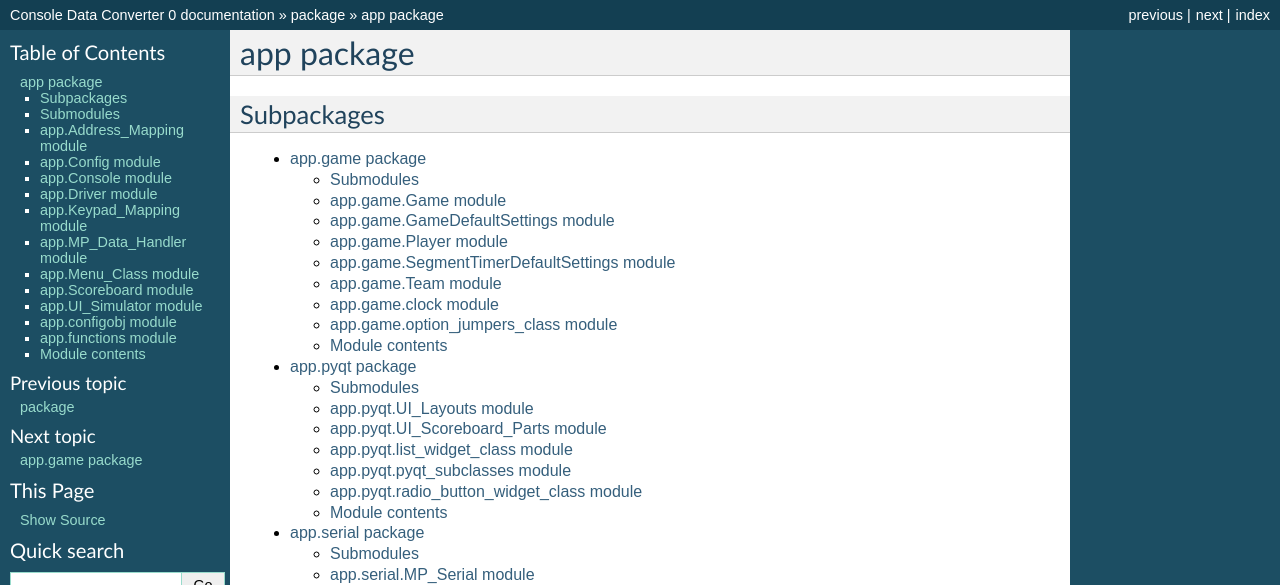
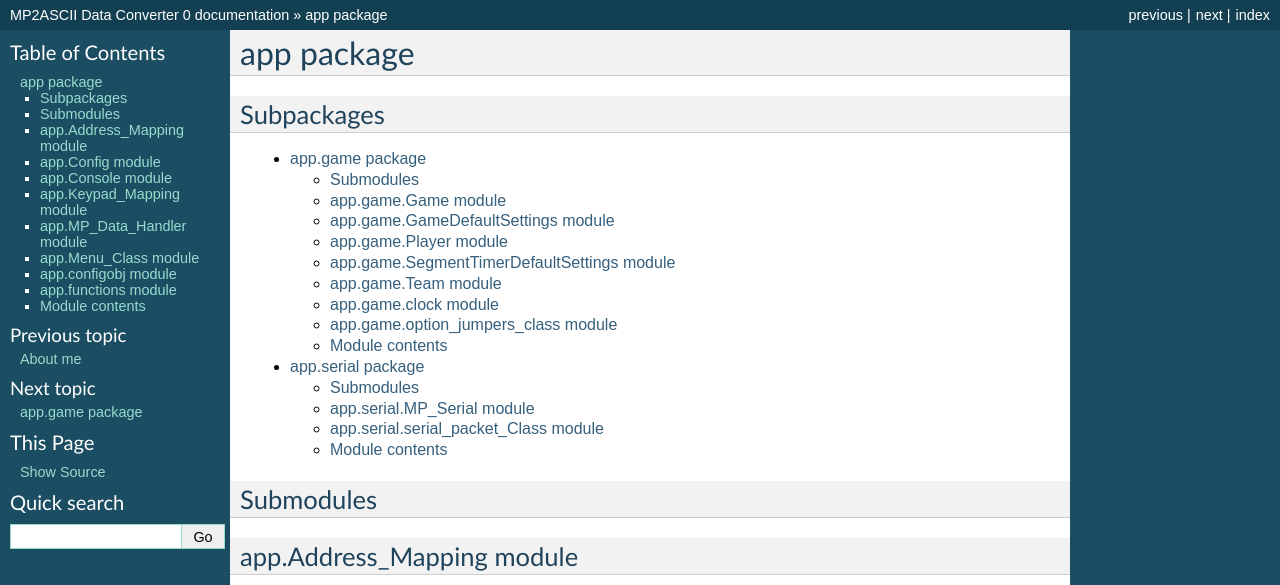
Before and after one commit to electromantis79/WHHC-KD, a Sphinx documentation site: the page built from docs/source/app.rst, in a window 1280 px wide and 1400 px high. Shown: the top 585 px of the window. Built offline with Sphinx 7.4.7, drawn with Linux system fonts in a browser that asks for light colours; some of the changed text lies outside the part shown; grey boxes are pictures that could not be loaded.

Commit message:
cleaned sphinx

```diff
--- a/docs/source/Bone.app.pyqt.rst
+++ /dev/null
@@ -1,54 +0,0 @@
-app.pyqt package
-=====================
-
-Submodules
-----------
-
-app.pyqt.UI_Layouts module
--------------------------------
-
-.. automodule:: app.pyqt.UI_Layouts
-    :members:
-    :undoc-members:
-    :show-inheritance:
-
-app.pyqt.UI_Scoreboard_Parts module
-----------------------------------------
-
-.. automodule:: app.pyqt.UI_Scoreboard_Parts
-    :members:
-    :undoc-members:
-    :show-inheritance:
-
-app.pyqt.list_widget_class module
---------------------------------------
-
-.. automodule:: app.pyqt.list_widget_class
-    :members:
-    :undoc-members:
-    :show-inheritance:
-
-app.pyqt.pyqt_subclasses module
-------------------------------------
-
-.. automodule:: app.pyqt.pyqt_subclasses
-    :members:
-    :undoc-members:
-    :show-inheritance:
-
-app.pyqt.radio_button_widget_class module
-----------------------------------------------
-
-.. automodule:: app.pyqt.radio_button_widget_class
-    :members:
-    :undoc-members:
-    :show-inheritance:
-
-
-Module contents
----------------
-
-.. automodule:: app.pyqt
-    :members:
-    :undoc-members:
-    :show-inheritance:
--- a/docs/source/Bone.rst
+++ /dev/null
@@ -1,9 +0,0 @@
-package
-============
-
-Subpackages
------------
-
-.. toctree::
-
-    Bone.app
--- a/docs/source/Bone.app.rst
+++ b/docs/source/app.rst
@@ -6,9 +6,8 @@ Subpackages
 
 .. toctree::
 
-    Bone.app.game
-    Bone.app.pyqt
-    Bone.app.serial
+    app.game
+    app.serial
 
 Submodules
 ----------
@@ -37,14 +36,6 @@ app.Console module
     :undoc-members:
     :show-inheritance:
 
-app.Driver module
-----------------------
-
-.. automodule:: app.Driver
-    :members:
-    :undoc-members:
-    :show-inheritance:
-
 app.Keypad_Mapping module
 ------------------------------
 
@@ -65,22 +56,6 @@ app.Menu_Class module
 --------------------------
 
 .. automodule:: app.Menu_Class
-    :members:
-    :undoc-members:
-    :show-inheritance:
-
-app.Scoreboard module
---------------------------
-
-.. automodule:: app.Scoreboard
-    :members:
-    :undoc-members:
-    :show-inheritance:
-
-app.UI_Simulator module
-----------------------------
-
-.. automodule:: app.UI_Simulator
     :members:
     :undoc-members:
     :show-inheritance:
--- a/docs/source/conf.py
+++ b/docs/source/conf.py
@@ -47,7 +47,7 @@ source_suffix = '.rst'
 master_doc = 'index'
 
 # General information about the project.
-project = u'Console Data Converter'
+project = u'MP2ASCII Data Converter'
 copyright = u'2018, Craig Gunter'
 
 # The version info for the project you're documenting, acts as replacement for
@@ -180,7 +180,7 @@ html_static_path = ['_static']
 #html_file_suffix = None
 
 # Output file base name for HTML help builder.
-htmlhelp_basename = 'Bonedoc'
+htmlhelp_basename = 'doc'
 
 
 # -- Options for LaTeX output ---------------------------------------------
@@ -200,7 +200,7 @@ latex_elements = {
 # (source start file, target name, title,
 #  author, documentclass [howto, manual, or own class]).
 latex_documents = [
-  ('index', 'Bone.tex', u'Bone Documentation',
+  ('index', 'doc.tex', u'Documentation',
    u'Craig Gunter', 'manual'),
 ]
 
@@ -230,7 +230,7 @@ latex_documents = [
 # One entry per manual page. List of tuples
 # (source start file, name, description, authors, manual section).
 man_pages = [
-    ('index', 'bone', u'Bone Documentation',
+    ('index', 'doc', u'Documentation',
      [u'Craig Gunter'], 1)
 ]
 
@@ -244,8 +244,8 @@ man_pages = [
 # (source start file, target name, title, author,
 #  dir menu entry, description, category)
 texinfo_documents = [
-  ('index', 'Bone', u'Bone Documentation',
-   u'Craig Gunter', 'Bone', 'One line description of project.',
+  ('index', 'doc', u'Documentation',
+   u'Craig Gunter', 'doc', 'One line description of project.',
    'Miscellaneous'),
 ]
 
--- a/docs/source/index.rst
+++ b/docs/source/index.rst
@@ -12,7 +12,7 @@ Contents:
    :maxdepth: 2
 
    about
-   Bone
+   app
 
 
 Indices and tables
```
Also changed, not shown: docs/source/app.game.rst (renamed from docs/source/Bone.app.game.rst), docs/source/app.serial.rst (renamed from docs/source/Bone.app.serial.rst), 9 other files.
